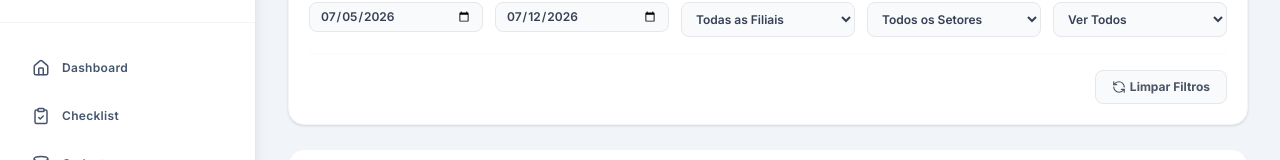
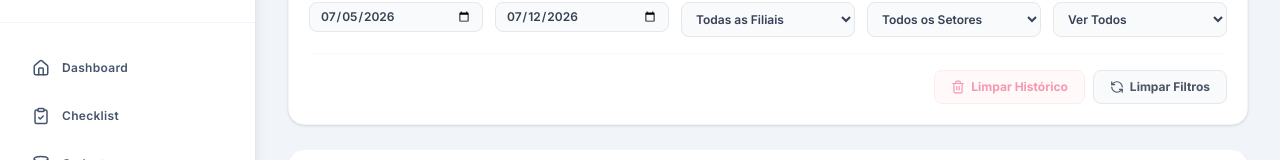
Before and after one commit to otanix1995-design/Checklist-Promotor-, a React (Vite) app: page / in a window 1280 px wide. Both pictures are taken after a click on the button "Histórico". Shown: the part 186-346 px from the top of the page. Built offline with nearby package versions, Linux system fonts and the light colour scheme.

Commit message:
feat: add feature to clear local checklist history
Added a functionality to wipe local checklist records and pending sync data, including a confirmation flow in the Reports view to prevent accidental data loss.

```diff
--- a/src/App.tsx
+++ b/src/App.tsx
@@ -144,6 +144,12 @@ export default function App() {
     if (navigator.onLine) {
       triggerCloudSync();
     }
+  };
+
+  const handleClearChecklistHistory = () => {
+    OfflineDB.clearChecklistHistory();
+    setChecklists([]);
+    setPendingSyncCount(0);
   };
 
   const formattedDateString = () => {
@@ -524,6 +530,7 @@ export default function App() {
               filiais={filiais}
               setores={setores}
               fornecedores={fornecedores}
+              onClearHistory={handleClearChecklistHistory}
             />
           )}
 
--- a/src/components/Reports.tsx
+++ b/src/components/Reports.tsx
@@ -5,7 +5,7 @@
 
 import React, { useState } from 'react';
 import { ChecklistRecord, Filial, Setor, Fornecedor } from '../types';
-import { Calendar, FileDown, Eye, RefreshCw, Send, Search, CheckCircle, HelpCircle, AlertCircle, RefreshCcw } from 'lucide-react';
+import { Calendar, FileDown, Eye, RefreshCw, Send, Search, CheckCircle, HelpCircle, AlertCircle, RefreshCcw, Trash2, AlertTriangle } from 'lucide-react';
 import { jsPDF } from 'jspdf';
 import autoTable from 'jspdf-autotable';
 import * as XLSX from 'xlsx';
@@ -15,9 +15,13 @@ interface ReportsProps {
   filiais: Filial[];
   setores: Setor[];
   fornecedores: Fornecedor[];
+  onClearHistory: () => void;
 }
 
-export default function Reports({ checklists, filiais, setores, fornecedores }: ReportsProps) {
+export default function Reports({ checklists, filiais, setores, fornecedores, onClearHistory }: ReportsProps) {
+  // Clear Confirmation Modal state
+  const [showClearConfirm, setShowClearConfirm] = useState(false);
+
   // Query Filters state
   const [startDate, setStartDate] = useState(() => {
     // Current date - 7 days for a rolling view
@@ -597,8 +601,18 @@ _Gerado de forma offline pelo aplicativo PromotorCheck do Atacadão._`;
 
         <div className="flex md:justify-end gap-2 mt-4 pt-4 border-t border-gray-50 flex-col sm:flex-row" id="filters-actions-box">
           <button
+            onClick={() => setShowClearConfirm(true)}
+            disabled={checklists.length === 0}
+            className="px-4 py-2 bg-rose-50 hover:bg-rose-100 border border-rose-200 text-rose-600 rounded-lg font-bold text-xs flex items-center justify-center gap-1.5 cursor-pointer transition-all shrink-0 disabled:opacity-40 disabled:cursor-not-allowed"
+            id="btn-clear-history-database"
+            title="Excluir de forma definitiva todo o histórico de lançamentos"
+          >
+            <Trash2 className="w-3.5 h-3.5" /> Limpar Histórico
+          </button>
+
+          <button
             onClick={handleResetFilters}
-            className="px-4 py-2 bg-gray-50 hover:bg-gray-100 border border-gray-200 text-gray-600 rounded-lg font-bold text-xs flex items-center justify-center gap-1 cursor-pointer transition-all shrink-0"
+            className="px-4 py-2 bg-gray-50 hover:bg-gray-100 border border-gray-200 text-gray-600 rounded-lg font-bold text-xs flex items-center justify-center gap-1.5 cursor-pointer transition-all shrink-0"
             id="btn-clear-report-filters"
           >
             <RefreshCcw className="w-3.5 h-3.5" /> Limpar Filtros
@@ -724,6 +738,49 @@ _Gerado de forma offline pelo aplicativo PromotorCheck do Atacadão._`;
           })()}
         </>
       )}
+
+      {/* Confirmation Modal overlay */}
+      {showClearConfirm && (
+        <div className="fixed inset-0 bg-black/60 backdrop-blur-xs flex items-center justify-center z-50 p-4" id="clear-confirm-modal-overlay">
+          <div className="bg-white rounded-2xl max-w-md w-full shadow-2xl border border-gray-100 overflow-hidden transform transition-all animate-fade animate-duration-200" id="clear-confirm-modal-box">
+            <div className="h-1.5 bg-rose-500"></div>
+            <div className="p-6">
+              <div className="flex items-start gap-4">
+                <div className="p-3 bg-rose-50 text-rose-600 rounded-full shrink-0">
+                  <AlertTriangle className="w-6 h-6" />
+                </div>
+                <div className="space-y-1.5">
+                  <h3 className="text-base font-bold text-gray-900">Limpar todo o Histórico?</h3>
+                  <p className="text-gray-500 text-xs leading-relaxed">
+                    Esta ação é definitiva e apagará todos os <strong>{checklists.length} lançamentos</strong> salvos neste dispositivo.
+                    Se houver pendências de sincronização offline, elas também serão perdidas de forma permanente.
+                  </p>
+                </div>
+              </div>
+
+              <div className="flex justify-end gap-2 mt-6 pt-4 border-t border-gray-100">
+                <button
+                  onClick={() => setShowClearConfirm(false)}
+                  className="px-4 py-2 bg-gray-50 hover:bg-gray-100 border border-gray-200 text-gray-600 rounded-lg font-bold text-xs cursor-pointer transition-all"
+                  id="btn-cancel-clear-history"
+                >
+                  Cancelar
+                </button>
+                <button
+                  onClick={() => {
+                    onClearHistory();
+                    setShowClearConfirm(false);
+                  }}
+                  className="px-4 py-2 bg-rose-600 hover:bg-rose-700 text-white rounded-lg font-bold text-xs cursor-pointer transition-all flex items-center gap-1.5 shadow-sm"
+                  id="btn-confirm-clear-history"
+                >
+                  <Trash2 className="w-3.5 h-3.5" /> Confirmar e Excluir
+                </button>
+              </div>
+            </div>
+          </div>
+        </div>
+      )}
     </div>
   );
 }
--- a/src/db.ts
+++ b/src/db.ts
@@ -220,4 +220,10 @@ export class OfflineDB {
     localStorage.removeItem(KEYS.PENDING_SYNC);
     localStorage.removeItem(KEYS.LAST_SYNC);
   }
+
+  // Clears checklist history only
+  static clearChecklistHistory(): void {
+    localStorage.removeItem(KEYS.CHECKLISTS);
+    localStorage.removeItem(KEYS.PENDING_SYNC);
+  }
 }
```
